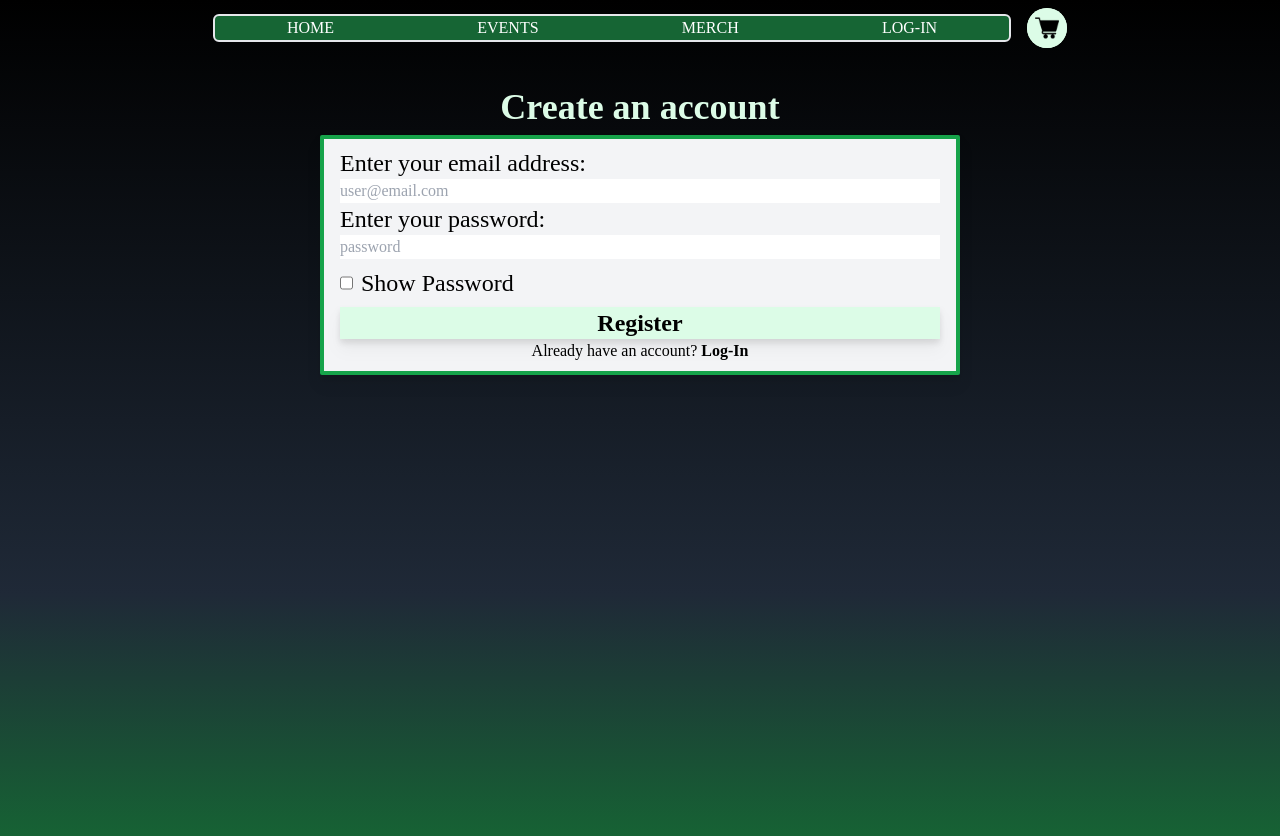
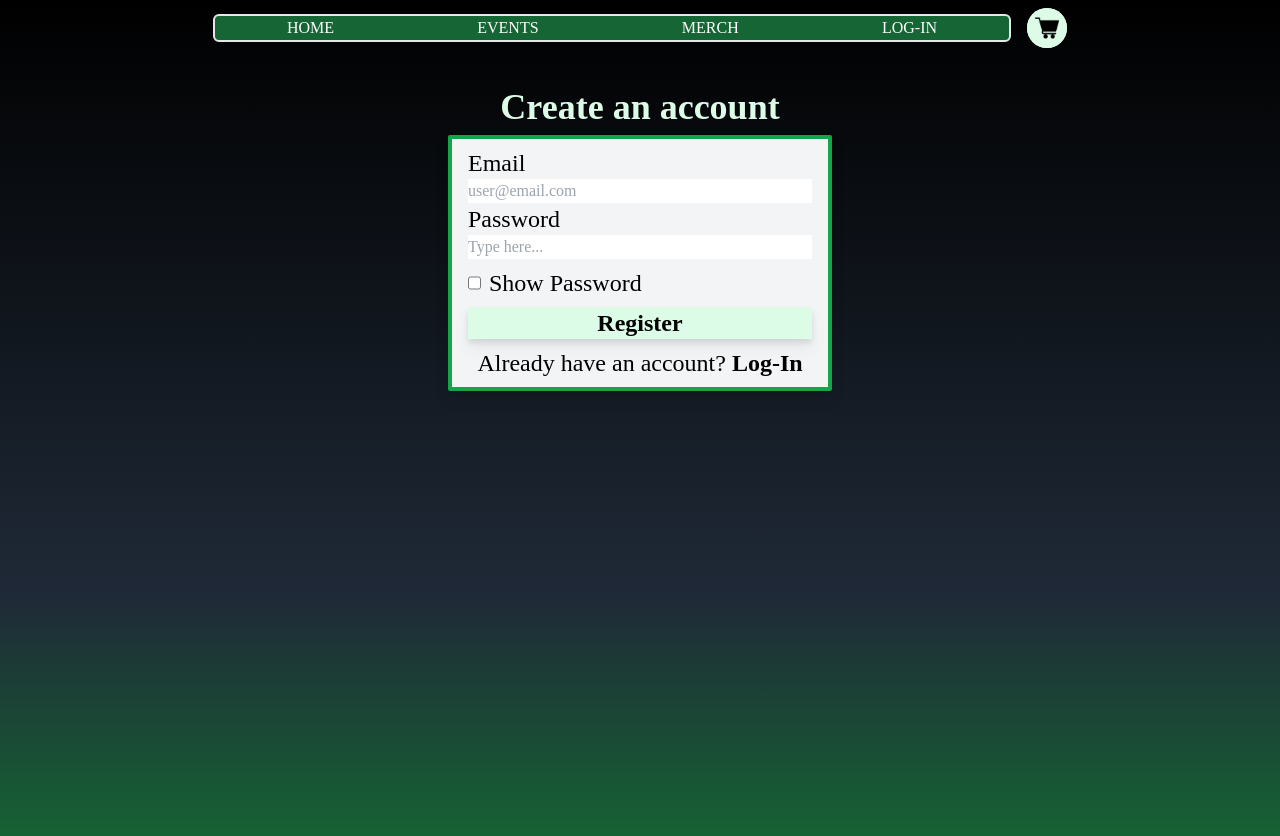
Before and after one commit to jordaz14/Ecom_Mahjong, a React (Vite) app in the folder client/: page /register in a window 1280 px wide. Shown: the top 836 px of the page. Built offline with nearby package versions, Linux system fonts and the light colour scheme; a web font is replaced by a local one.

Commit message:
cleaned up and added comments to login/register pages

```diff
--- a/client/src/pages/Register.jsx
+++ b/client/src/pages/Register.jsx
@@ -10,27 +10,33 @@ function Register() {
   const [Email, SetEmail] = useState("");
   const [Password, SetPassword] = useState("");
   const [Message, SetMessage] = useState(null);
+  const [ShowPassword, SetShowPassword] = useState("password");
 
+  // Handle when client submits form to register
   const handleSubmit = async (e) => {
     e.preventDefault();
     SetMessage(null);
 
+    // Create UserData to submit to server
     const UserData = {
       email: Email,
       password: Password,
     };
+
+    // Try to submit UserData to server, and prompt client of response
     try {
       const Response = await axios.post(
         "http://localhost:5000/user-register",
         UserData
       );
       SetMessage(Response.data.Message);
-    } catch (err) {
-      console.log(err);
+    } catch (error) {
+      // Return error if try fails
+      console.log(error);
     }
   };
 
-  const [ShowPassword, SetShowPassword] = useState("password");
+  // Toggle to show password when client clicks on checkbox
   const ShowPasswordToggle = () => {
     if (ShowPassword == "password") {
       SetShowPassword("text");
@@ -42,12 +48,12 @@ function Register() {
   return (
     <>
       <CreateCarousel>
-        <PageCarousel className="md:w-2/3 mx-auto">
+        <PageCarousel className="md:w-2/5 mx-auto">
           <TitleText>Create an account</TitleText>
           <ContentCard className="w-3/4 mx-auto py-2 px-4">
             <form onSubmit={handleSubmit} className="flex flex-col h-full">
               <label htmlFor="email" className="text-left md:text-2xl">
-                Enter your email address:
+                Email
               </label>
               <input
                 type="email"
@@ -57,13 +63,13 @@ function Register() {
                 onChange={(e) => SetEmail(e.target.value)}
               ></input>
               <label htmlFor="password" className="text-left md:text-2xl">
-                Enter your password:
+                Password
               </label>
               <input
                 type={ShowPassword}
                 id="password"
                 value={Password}
-                placeholder="password"
+                placeholder="Type here..."
                 onChange={(e) => SetPassword(e.target.value)}
               ></input>
               <div className="flex mt-2">
@@ -83,7 +89,7 @@ function Register() {
                 Register
               </button>
             </form>
-            <p>
+            <p className="md:text-2xl mt-2">
               Already have an account?{" "}
               <a href="/login" className="font-bold">
                 Log-In
--- a/client/src/section/Contact.jsx
+++ b/client/src/section/Contact.jsx
@@ -9,8 +9,8 @@ import Email from "../assets/EmailIcon.png";
 import Icon from "../components/Icon";
 
 function Contact() {
-  const [Message, SetMessage] = useState();
 
+  // Disable form submission
   const HandleSubmit = (e) => {
     e.preventDefault();
   };
@@ -23,17 +23,17 @@ function Contact() {
           className="flex flex-col h-full justify-around"
           onSubmit={HandleSubmit}
         >
-          <label for="email" className="text-left md:text-2xl">
-            Enter your email address:
+          <label htmlFor="email" className="text-left md:text-2xl">
+            Email
           </label>
           <input type="email" id="email" placeholder="user@email.com"></input>
-          <label for="text" className="text-left md:text-2xl">
-            Enter your message:
+          <label htmlFor="text" className="text-left md:text-2xl">
+            Message
           </label>
           <textarea
             id="text"
             className="h-3/4"
-            placeholder="We'll be sure to get back to you!"
+            placeholder="Type message..."
           ></textarea>
           <button className="bg-green-100 hover:bg-green-300 font-bold drop-shadow-lg mt-2 md:text-2xl">
             Submit
```
